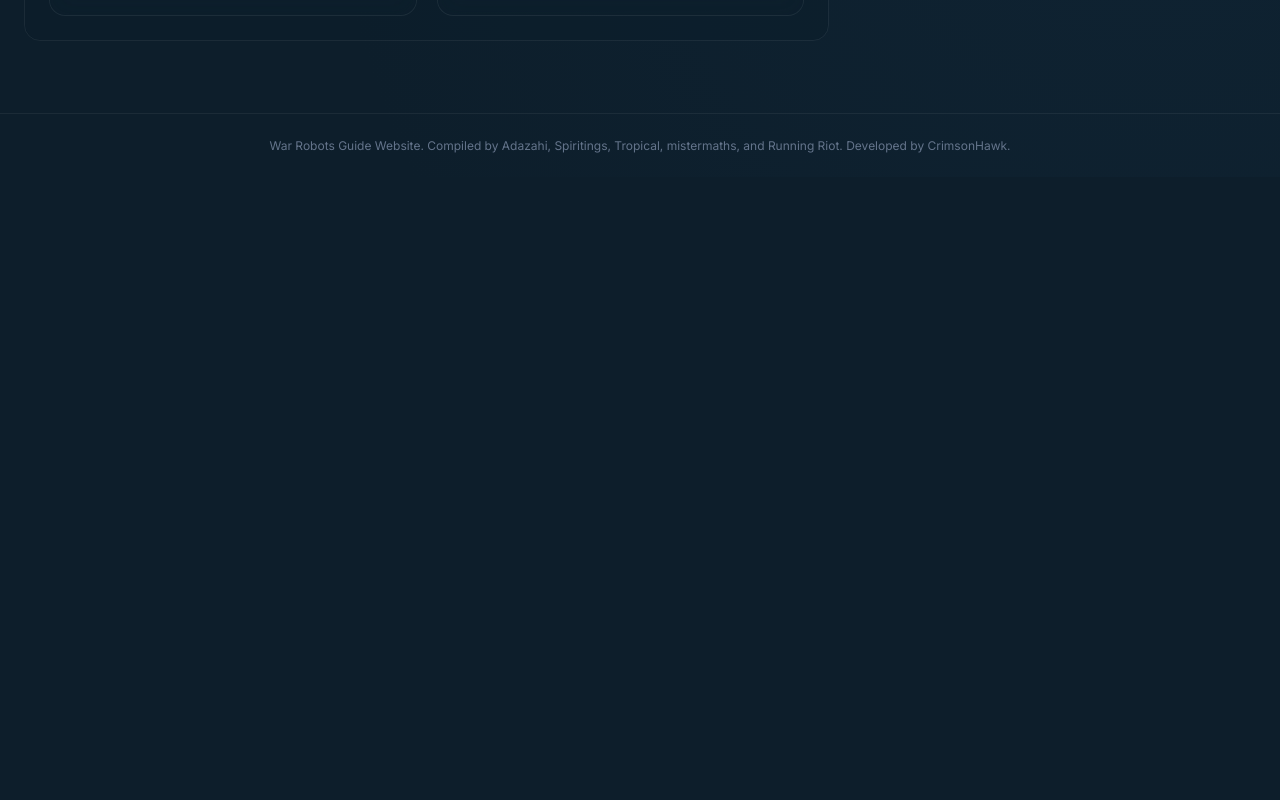
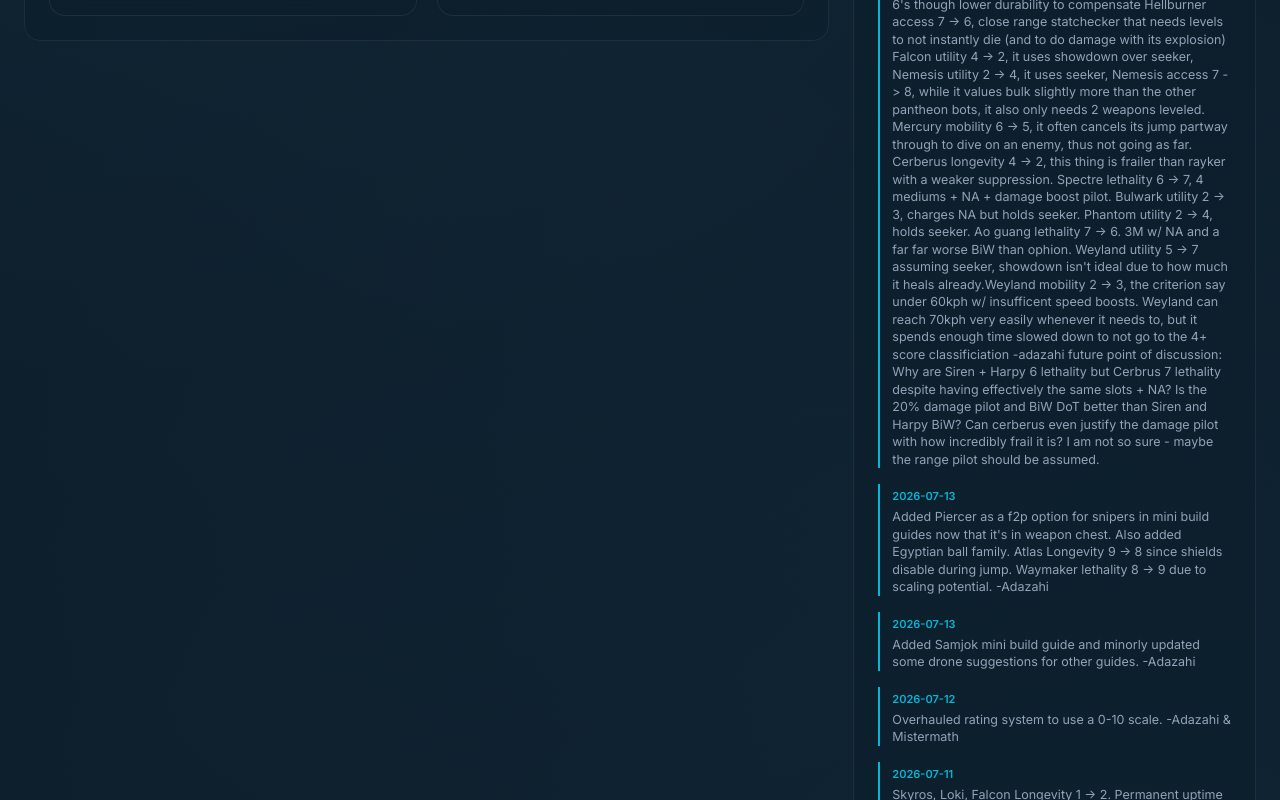
Before and after one commit to War-Robots-Guide/website, a React (Vite) app: page / in a window 1280 px wide. Shown: the part 1620-2420 px from the top of the page. Before the commit the page ends 1797 px from the top, so only its background shows below. Built offline with nearby package versions, Linux system fonts and the light colour scheme.

Commit message:
feat(dashboard): correct name in footer and align changelog section height

```diff
--- a/src/components/common/Footer.jsx
+++ b/src/components/common/Footer.jsx
@@ -19,7 +19,7 @@ export function Footer({ onDeveloperClick, onAdazahiClick }) {
         >
           Adazahi
         </span>
-        , Spiritings, Tropical, mistermaths, and Running Riot. Developed by{' '}
+        , Spiritings, Tropical, Mistermath314, and Running Riot. Developed by{' '}
         <span
           onClick={onDeveloperClick}
           style={{ cursor: 'pointer', userSelect: 'none' }}
--- a/src/components/dashboard/Changelog.jsx
+++ b/src/components/dashboard/Changelog.jsx
@@ -1,6 +1,6 @@
-export function Changelog({ recentChangelog }) {
+export function Changelog({ recentChangelog, style = {} }) {
   return (
-    <div className="glass-panel" style={{ display: 'flex', flexDirection: 'column', padding: 0 }}>
+    <div className="glass-panel" style={{ display: 'flex', flexDirection: 'column', padding: 0, ...style }}>
       <h3 style={{
         fontSize: '18px',
         padding: '24px 24px 12px 24px',
@@ -13,7 +13,7 @@ export function Changelog({ recentChangelog }) {
         <img src="/icons/time_gold.png" alt="" style={{ width: '24px', height: '24px', objectFit: 'contain' }} /> Changelog
       </h3>
       <div style={{
-        maxHeight: '480px',
+        flex: 1,
         overflowY: 'auto',
         padding: '16px 24px 24px 24px',
         display: 'flex',
--- a/src/components/dashboard/DashboardTab.jsx
+++ b/src/components/dashboard/DashboardTab.jsx
@@ -94,7 +94,7 @@ export function DashboardTab({ onItemClick }) {
 
         <div style={{ display: 'flex', flexDirection: 'column', gap: '24px' }}>
           <CommunityLinks />
-          <Changelog recentChangelog={recentChangelog} />
+          <Changelog recentChangelog={recentChangelog} style={{ flex: 1 }} />
         </div>
       </div>
     </div>
```
Also changed, not shown: 1 other file (tests, documents, lock files or other folders).
